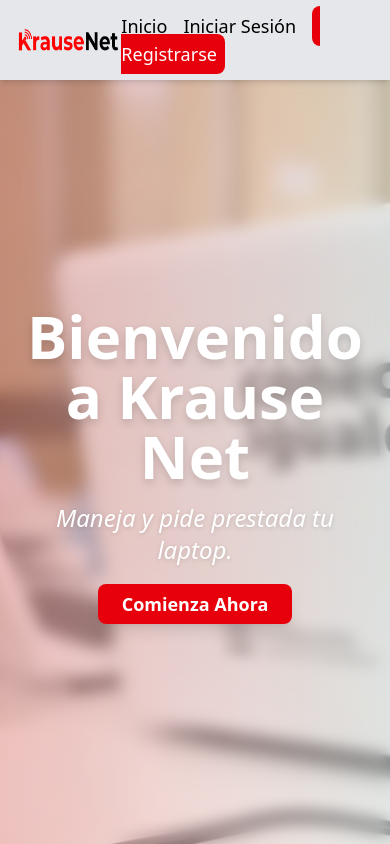
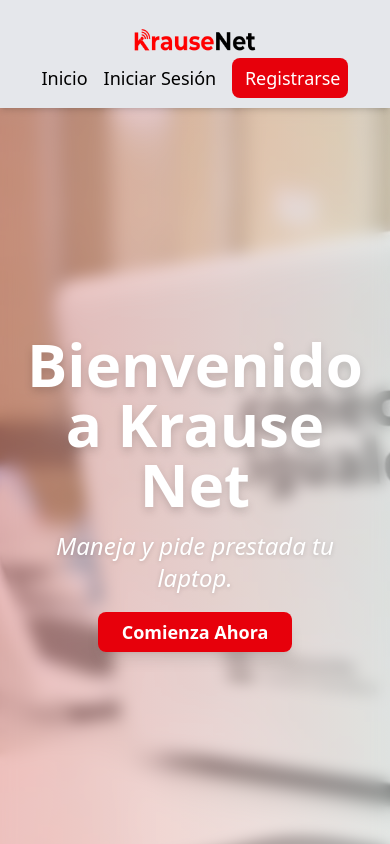
Before and after one commit to ignaciosarawanski/krause-net2, a Vue app: page / in a window 390 px wide. Shown: the top 844 px of the page. Built offline with nearby package versions, Linux system fonts and the light colour scheme; no server answers.

Commit message:
Before Supa

```diff
--- a/src/App.vue
+++ b/src/App.vue
@@ -1,6 +1,5 @@
 <template>
   <div id="app">
-    <!-- Mostrar Navbar solo en rutas permitidas -->
     <Navbar v-if="showNavbar" />
     <router-view />
   </div>
--- a/src/components/Navbar.vue
+++ b/src/components/Navbar.vue
@@ -1,9 +1,9 @@
 <!-- eslint-disable vue/multi-word-component-names -->
 <template>
   <nav
-    class="sticky top-0 z-50 bg-gray-200 text-black text-lg p-4 shadow-md font-medium h-20 flex items-center"
+    class="sticky top-0 z-50 bg-gray-200 text-black text-lg p-4 shadow-md font-medium min-h-20 flex items-center sm:flex-row"
   >
-    <div class="container mx-auto flex justify-between items-center">
+    <div class="container mx-auto flex justify-between items-center flex-col sm:flex-row">
       <!-- Logo con tamaño configurable -->
       <Logo :size="48" />
 
```
